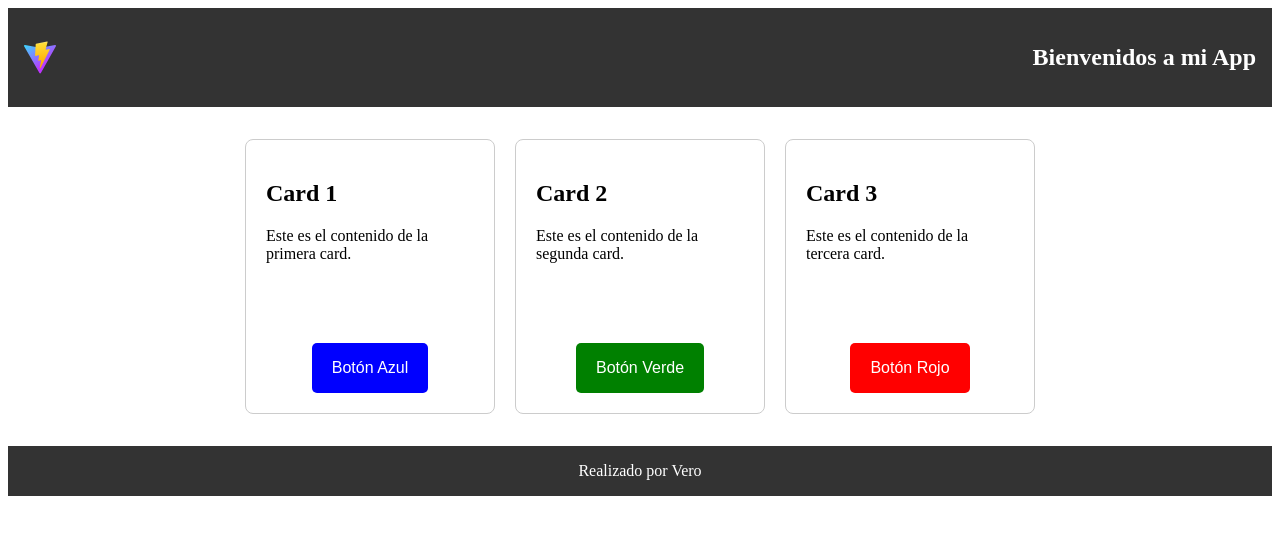
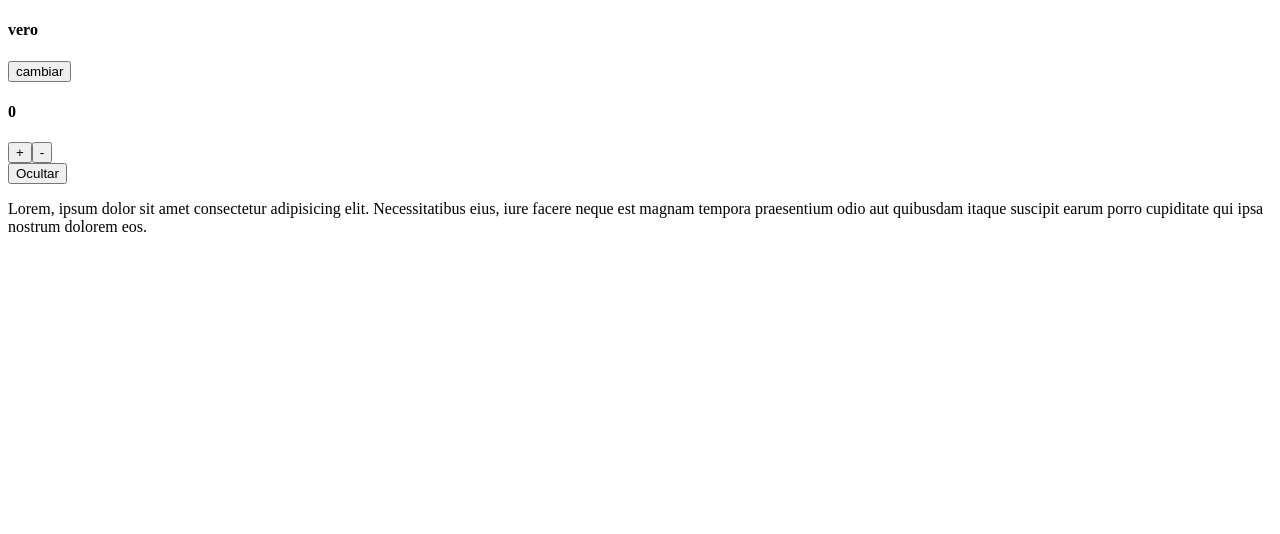
Before and after one commit to veromartina/ejercicios-react, a React (Vite) app in the folder ejercicio02/: page / in a window 1280 px wide. Shown: the top 534 px of the page. Built offline with nearby package versions, Linux system fonts and the light colour scheme.

Commit message:
ejercicio useState en clase

```diff
--- a/ejercicio02/src/App.jsx
+++ b/ejercicio02/src/App.jsx
@@ -1,40 +1,15 @@
-import Layout from "./components/Layout";
-import Button from "./components/Button";
-import "./components/EstilosComp.css"; // Importa los estilos
+
+import Accordion from "./components/Accordion";
+import Contador from "./components/Contador";
+import Titulo from "./components/Titulo";
 
 const App = () => {
   return (
-    <Layout>
-      <div className="card-container">
-        <div className="card">
-          <h2>Card 1</h2>
-          <p>Este es el contenido de la primera card.</p>
-          <div className="conteBoton">
-            <Button style={{ backgroundColor: "blue", color: "white" }}>
-              Botón Azul
-            </Button>
-          </div>
-        </div>
-        <div className="card">
-          <h2>Card 2</h2>
-          <p>Este es el contenido de la segunda card.</p>
-          <div className="conteBoton">
-          <Button style={{ backgroundColor: "green", color: "white" }}>
-            Botón Verde
-          </Button>
-          </div>
-        </div>
-        <div className="card">
-          <h2>Card 3</h2>
-          <p>Este es el contenido de la tercera card.</p>
-          <div className="conteBoton">
-          <Button style={{ backgroundColor: "red", color: "white" }}>
-            Botón Rojo
-          </Button>
-          </div>
-        </div>
-      </div>
-    </Layout>
+    <div>
+      <Titulo/>
+      <Contador/>
+      <Accordion/>
+    </div>
   );
 };
 
--- /dev/null
+++ b/ejercicio02/src/components/Accordion.jsx
@@ -0,0 +1,18 @@
+import { useState } from "react"
+
+const Accordion = () => {
+const [accordion, setAccordion]= useState(true)
+
+  return (
+    <div>
+        <button onClick={()=>setAccordion(!accordion)} >{ accordion ? 'Ocultar' : "Mostrar"}</button>
+        {accordion && (
+ <p>Lorem, ipsum dolor sit amet consectetur adipisicing elit. Necessitatibus eius, iure facere neque est magnam tempora praesentium odio aut quibusdam itaque suscipit earum porro cupiditate qui ipsa nostrum dolorem eos.</p>
+        )}
+
+    </div>
+
+  )
+}
+
+export default Accordion
--- a/ejercicio02/src/components/Button.jsx
+++ /dev/null
@@ -1,13 +0,0 @@
-import './EstilosComp.css'    // Importa los estilos Crear archivo
-
-const Button = ({ children, style }) => {
-    return (
-
-        <button  className="button" style={style}>
-            {children}
-        </button>
-
-    );
-};
-
-export default Button;
--- /dev/null
+++ b/ejercicio02/src/components/Contador.jsx
@@ -0,0 +1,15 @@
+import { useState } from "react"
+
+const Contador = () => {
+    const [contador, setContador] = useState(0)
+
+      return (
+    <div>
+        <h4>{contador}</h4>
+      <button onClick={()=>setContador (contador+1)}>+</button>
+      <button onClick={()=>setContador (contador-1)}>-</button>
+    </div>
+  )
+}
+
+export default Contador
--- a/ejercicio02/src/components/EstilosComp.css
+++ /dev/null
@@ -1,73 +0,0 @@
-.layout {
-    display: flex;
-    flex-direction: column;
-    min-width: 120vh;
-
-
-}
-
-.header {
-    background-color: #333;
-    color: white;
-   padding: 1rem;
-}
-.nav{
-    display: flex;
-    justify-content: space-between;
-
-}
-.main {
-    flex: 1;
-    padding: 2rem;
-    display: flex;
-    justify-content: center;
-    align-items: center;
-}
-
-.footer {
-    background-color: #333;
-    color: white;
-    text-align: center;
-    padding: 1rem;
-}
-
-.card-container {
-    display: flex;
-    flex-wrap:wrap ;
-    gap: 20px;
-}
-
-/* Media query para pantallas pequeñas */
-@media (max-width: 768px) {
-    .card-container {
-        flex-direction: column; /* Coloca las cards en columna */
-        align-items: center; /* Centra las cards */
-    }
-}
-
-.card {
-    border: 1px solid #ccc;
-    padding: 20px;
-    border-radius: 8px;
-    width: 250px;
-    box-sizing: border-box;
-}
-.conteBoton{
-    width: 100%;
-    height: 50px;
-    display: flex;
-    justify-content: center;
-    margin-top: 80px;
-}
-.button {
-    padding: 10px 20px;
-    border: none;
-    border-radius: 5px;
-    cursor: pointer;
-    font-size: 16px;
-    transition: background-color 0.3s;
-}
-
-.button:hover {
-    opacity: 0.8;
-}
--- a/ejercicio02/src/components/Layout.jsx
+++ /dev/null
@@ -1,18 +0,0 @@
-const Layout = ({ children }) => {
-  return (
-    <div className="layout">
-      <header className="header">
-        <nav className="nav">
-          <img src="/vite.svg" />
-          <h1>Bienvenidos a mi App</h1>
-        </nav>
-      </header>
-
-      <main className="main">{children}</main>
-
-      <footer className="footer"> Realizado por Vero</footer>
-    </div>
-  );
-};
-
-export default Layout;
--- /dev/null
+++ b/ejercicio02/src/components/Titulo.jsx
@@ -0,0 +1,15 @@
+import { useState } from "react"
+
+
+const Titulo = () => {
+    const [titulo, setTitulo]= useState("vero");
+
+  return (
+    <div>
+        <h4>{titulo}</h4>
+      <button onClick={()=>setTitulo("Hola")}>cambiar</button>
+    </div>
+  )
+}
+
+export default Titulo
```
Also changed, not shown: 1 other file (tests, documents, lock files or other folders).
